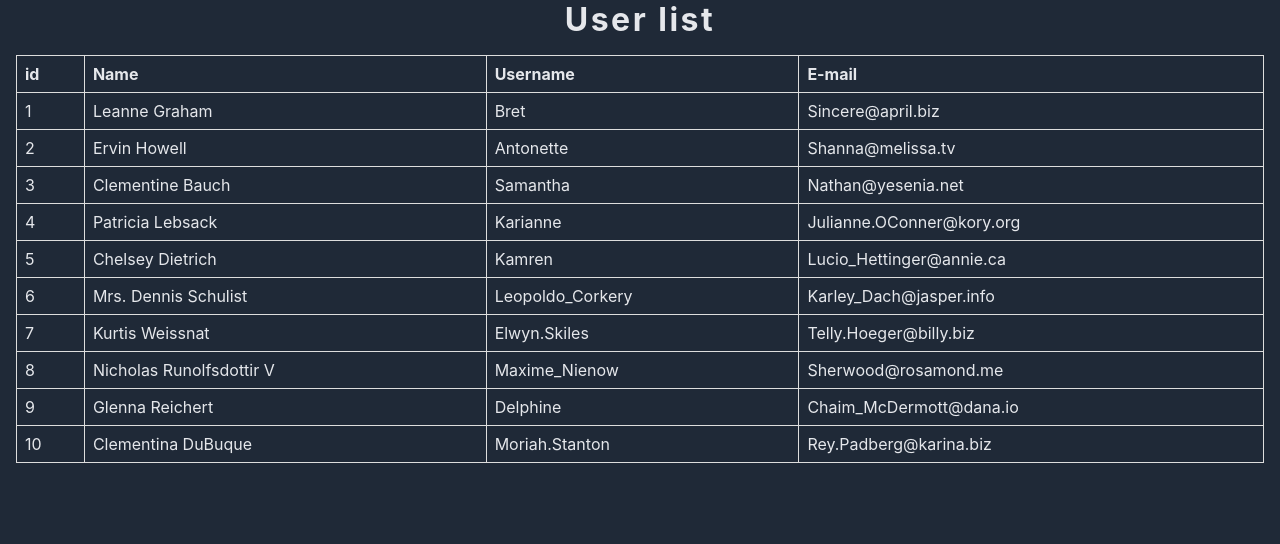
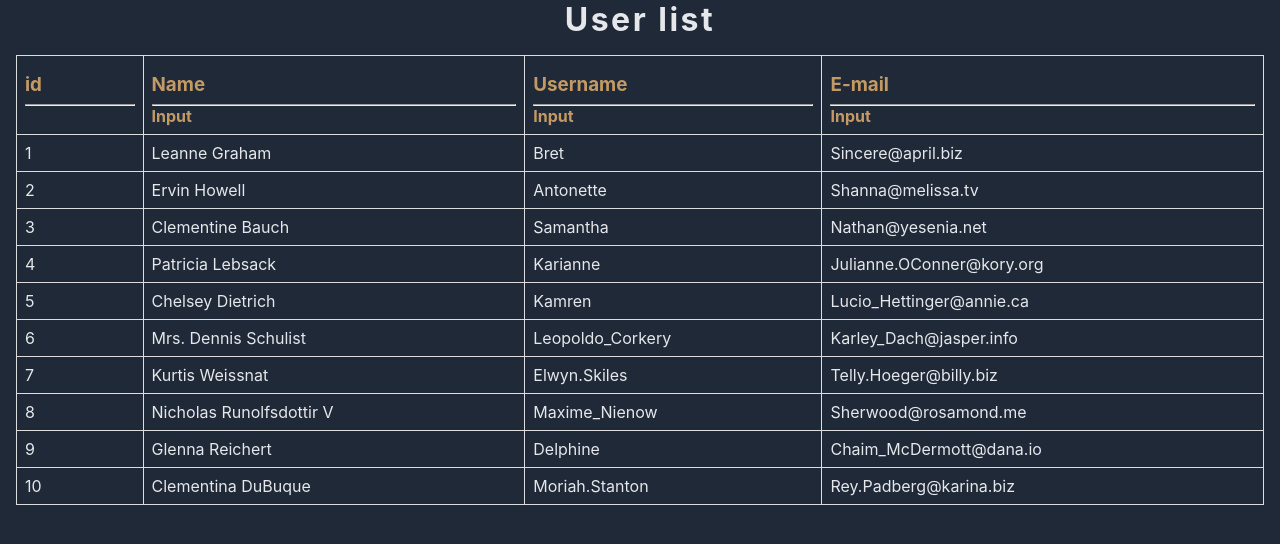
Before and after one commit to yakksiek/task-userstable, a React (Vite) app: page / in a window 1280 px wide. Shown: the top 544 px of the page. Built offline with nearby package versions, Linux system fonts and the light colour scheme.

Commit message:
feat(TableHaderCell): add sorting icon

```diff
--- a/package.json
+++ b/package.json
@@ -13,6 +13,7 @@
     "@types/styled-components": "^5.1.34",
     "react": "^18.3.1",
     "react-dom": "^18.3.1",
+    "react-icons": "^5.3.0",
     "styled-components": "^6.1.13"
   },
   "devDependencies": {
--- a/src/components/Table/TableHeaderCell.tsx
+++ b/src/components/Table/TableHeaderCell.tsx
@@ -1,11 +1,68 @@
+import { useState } from 'react';
+import { styled } from 'styled-components';
+import { TbSortAscending, TbSortDescending } from 'react-icons/tb';
+
 import * as t from '../../types';
 
 interface TableHeaderCellProps {
     cellData: t.HeaderCell;
 }
 
+const StyledTableHeader = styled.th`
+    color: var(--font-color-accent);
+    vertical-align: top;
+`;
+
+const StyledSortButton = styled.button`
+    font-size: 1.5rem;
+    border: none;
+    background-color: transparent;
+    cursor: pointer;
+`;
+
+const StyledButtonContainer = styled.div`
+    min-width: 2rem;
+`;
+
+const StyledHeader = styled.header`
+    display: flex;
+    justify-content: space-between;
+    align-items: center;
+    cursor: pointer;
+    min-height: 2.5rem;
+    font-size: 1.175rem;
+    color: rgb(195 154 100);
+`;
+
 function TableHeaderCell({ cellData }: TableHeaderCellProps) {
-    return <th>{cellData.title}</th>;
+    const [showSort, setShowSort] = useState(false);
+
+    const { field, title, filter } = cellData;
+
+    const handleMouseOver = () => {
+        setShowSort(true);
+    };
+
+    const handleMouseOut = () => {
+        setShowSort(false);
+    };
+
+    return (
+        <StyledTableHeader>
+            <StyledHeader onMouseOver={handleMouseOver} onMouseOut={handleMouseOut}>
+                <span>{title}</span>
+                <StyledButtonContainer>
+                    {showSort && (
+                        <StyledSortButton>
+                            <TbSortDescending color='white' />
+                        </StyledSortButton>
+                    )}
+                </StyledButtonContainer>
+            </StyledHeader>
+            <hr />
+            {filter && <p>Input</p>}
+        </StyledTableHeader>
+    );
 }
 
 export default TableHeaderCell;
```
Also changed, not shown: 1 other file (tests, documents, lock files or other folders).
